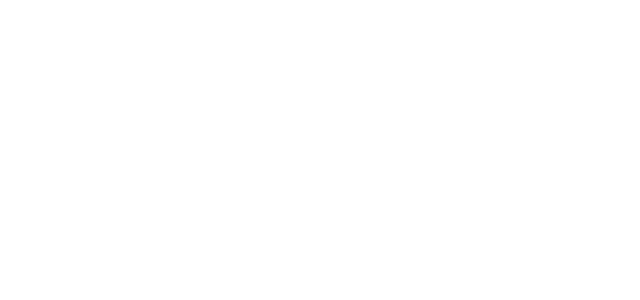
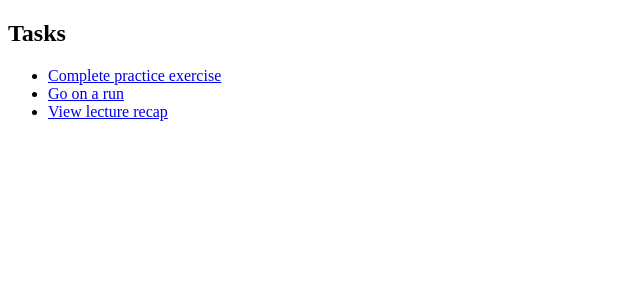
Before and after one commit to Nbelman1/practice-task-management-noah-b, a React (Vite) app in the folder task-management/: page / in a window 1280 px wide. Before the commit this address had no page. Shown: the top 300 px of the page, without its empty margins (0-640 px from the left). Built offline with nearby package versions, Linux system fonts and the light colour scheme.

Commit message:
Added map function, element rendering

```diff
--- a/task-management/src/components/TaskList.jsx
+++ b/task-management/src/components/TaskList.jsx
@@ -1,9 +1,23 @@
 // displays a list of tasks
-const TaskList = () => {
+
+import { Link } from 'react-router-dom';
+
+const TaskList = ({ tasks }) => {
+
+    const renderTasks = tasks.map((task) =>
+        <li key={task.id}>
+            <Link to={`/tasks/${task.id}`}>{task.title}</Link>
+        </li>
+    );
+
+    // render task links
     return (
-        <>
-
-        </>
+        <div>
+            <h2>Tasks</h2>
+            <ul>
+                {renderTasks}
+            </ul>
+        </div>
     );
 };
 
```
